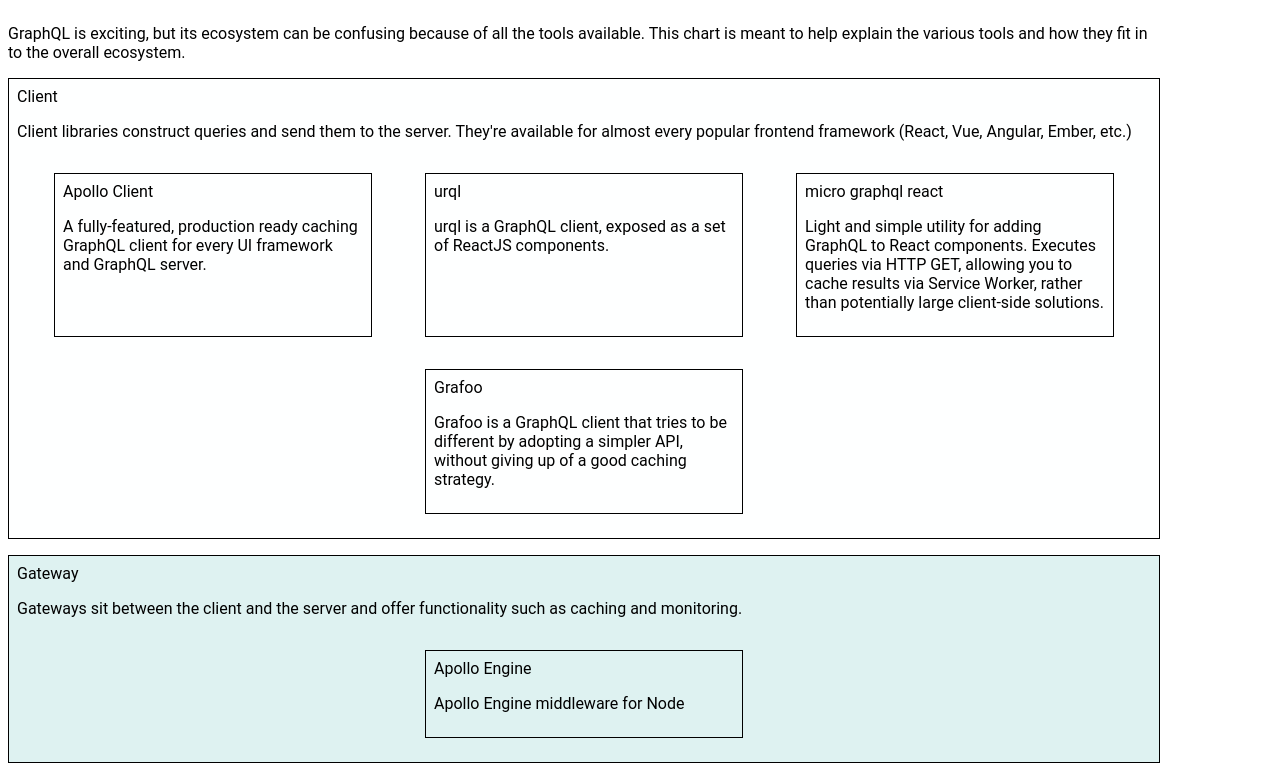
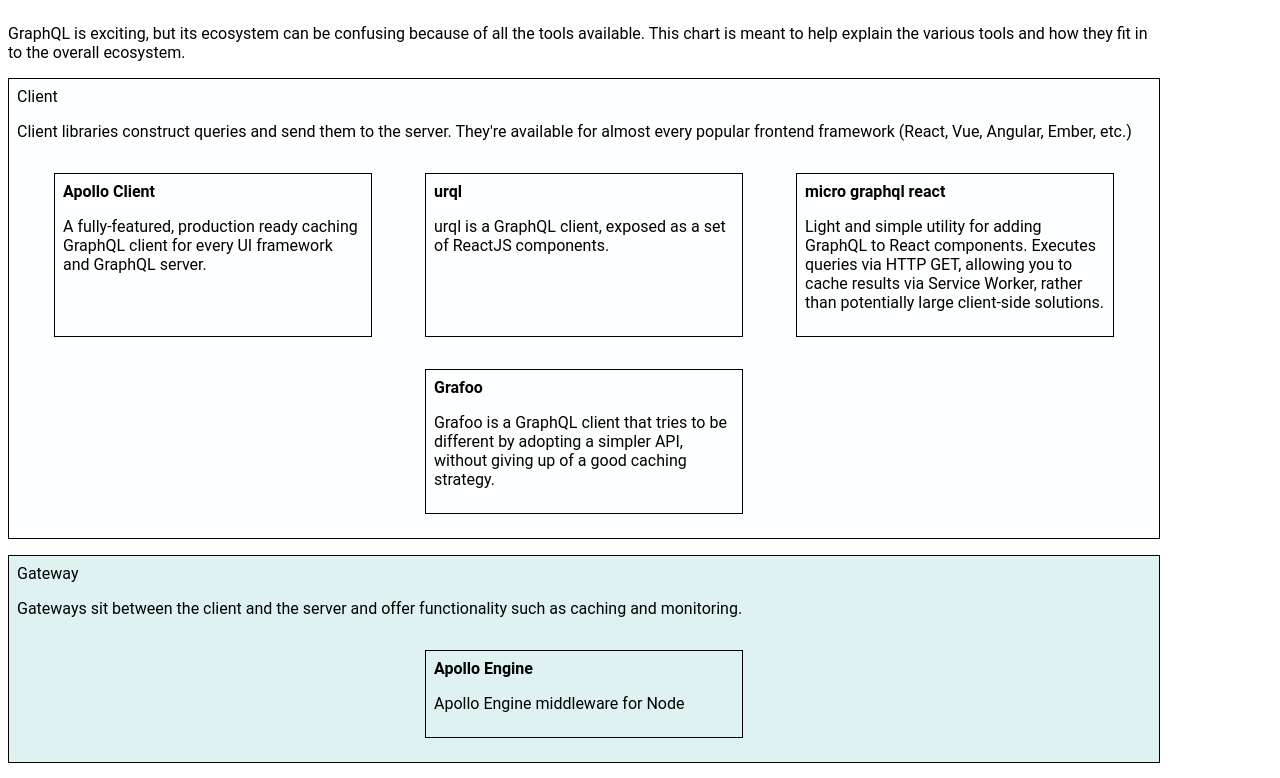
Before and after one commit to steven-mercatante/graphql-stack, a React (Create React App) app: page / in a window 1280 px wide. Shown: the top 778 px of the page. Built offline with nearby package versions, Linux system fonts and the light colour scheme.

Commit message:
Sort tools alphabetically

```diff
--- a/src/App.css
+++ b/src/App.css
@@ -49,3 +49,7 @@
   padding: 0.5rem;
   margin: 1rem;
 }
+
+.tool .name {
+  font-weight: bold;
+}
--- a/src/components/ToolsList.js
+++ b/src/components/ToolsList.js
@@ -8,6 +8,8 @@
   }, new Set());
 
 const sortLanguages = languages => Array.from(languages).sort();
+
+const sortTools = tools => tools.sort((a, b) => a.name > b.name);
 
 class LanguageSelector extends Component {
   handleChange = ({ target }) => {
@@ -46,6 +48,8 @@
       );
     }
 
+    tools = sortTools(tools);
+
     return (
       <div className="toolsList">
         {languageSelector}
```
